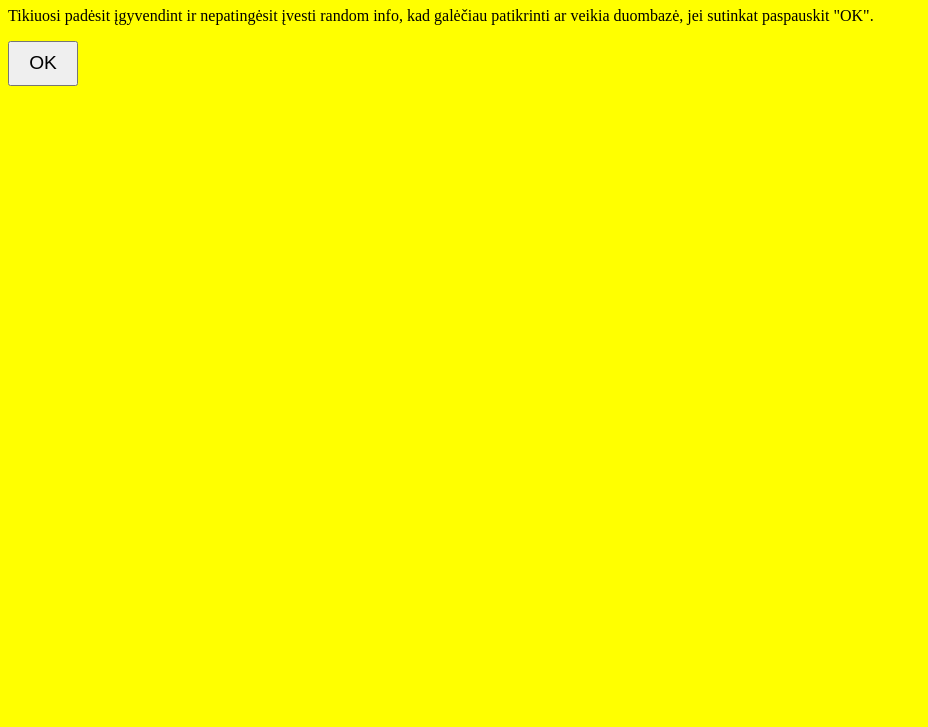
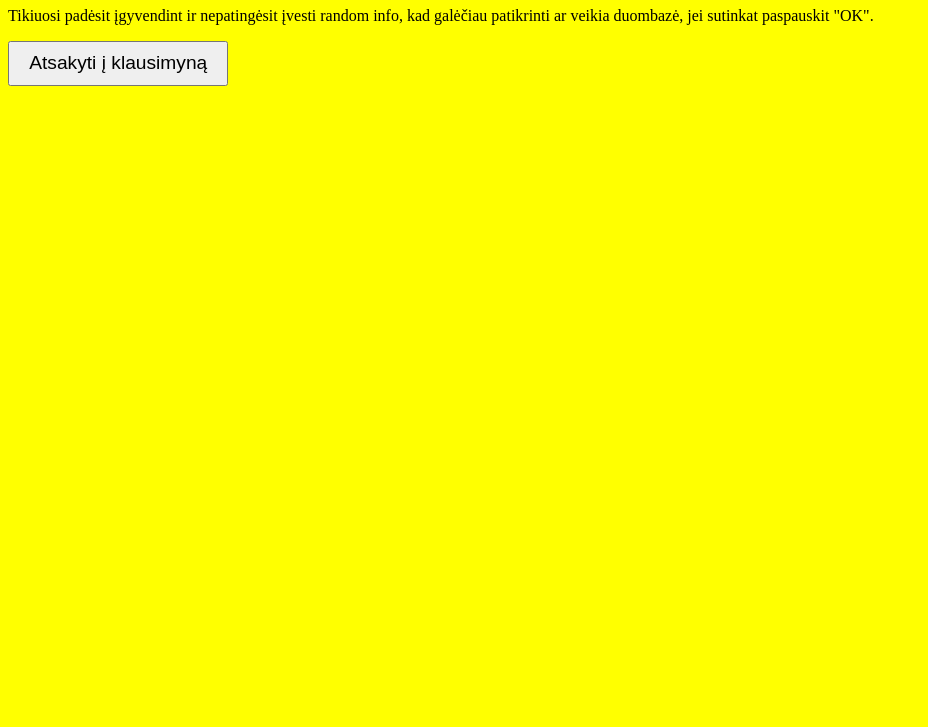
Before and after one commit to mclerke64/baze, a plain HTML site: page index.html in a window 1280 px wide. Shown: the part 73-800 px from the top of the page, without its empty margins (0-928 px from the left). Drawn offline with Linux system fonts and the light colour scheme.

Commit message:
Update index.html

```diff
--- a/index.html
+++ b/index.html
@@ -16,7 +16,10 @@
   <body>
     <h1>Minimalus projektėlis</h1>
     <p>Tikiuosi padėsit įgyvendint ir nepatingėsit įvesti random info, kad galėčiau patikrinti ar veikia duombazė, jei sutinkat paspauskit "OK".</p>
-    <button onclick="window.location.href='https://docs.google.com/forms/d/e/https://docs.google.com/forms/d/e/1FAIpQLSeo8nD5fgQ_S0snWUzUAvARa5Wf8fmJbC-3NzIKYSugby8kLA/viewform?usp=sharing&ouid=117281446529574909186'">OK</button>
+   <button onclick="window.open('https://docs.google.com/forms/d/e/1FAIpQLSd_jxHQZehM9H1C8z5BKrXNJjgPElVK4Ccc3-LhvC-Id8mxuw/viewform?usp=sharing&ouid=117281446529574909186', '_blank')">
+  Atsakyti į klausimyną
+</button>
+
 
   </body>
 </html>
```
